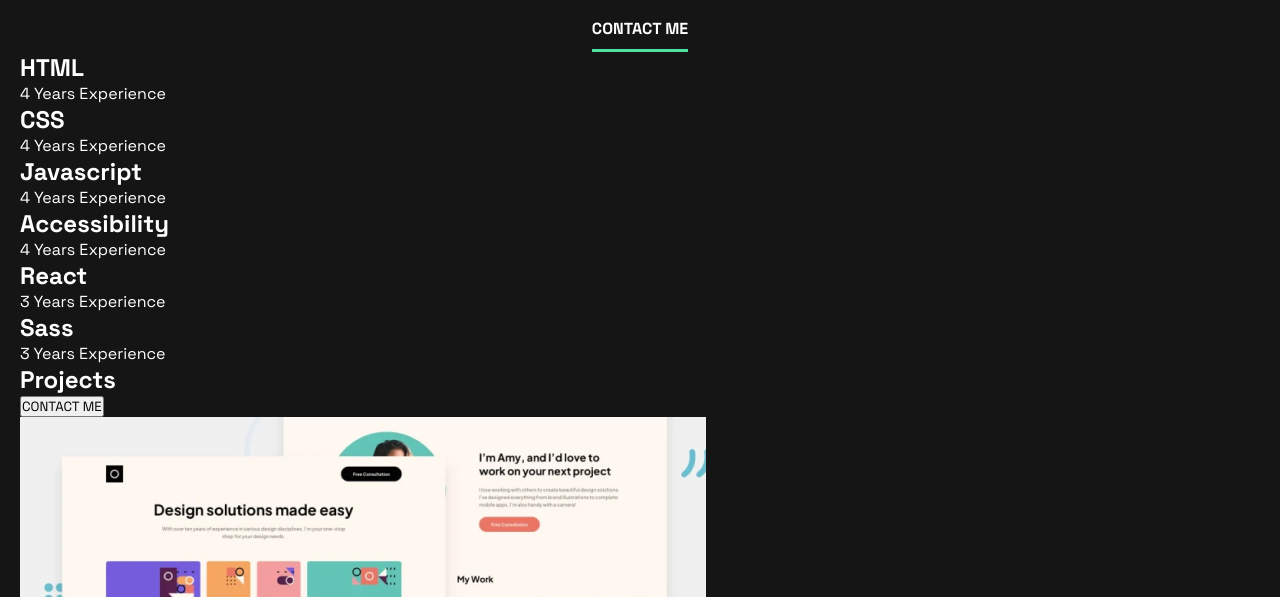
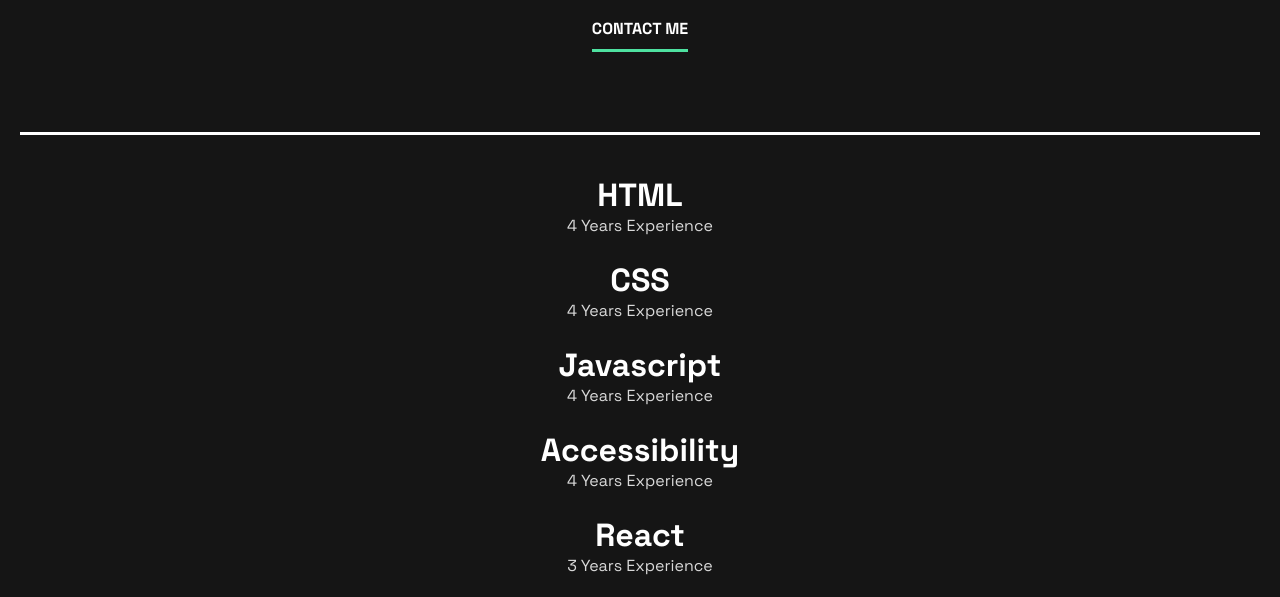
Before and after one commit to EstebanTimoteo/portafolio, a website built with Vite: page index.html in a window 1280 px wide. Shown: the part 166-763 px from the top of the page. Built offline with nearby package versions, Linux system fonts and the light colour scheme.

Commit message:
termino de segunda seccion estilos

```diff
--- a/index.html
+++ b/index.html
@@ -70,7 +70,7 @@
         <p>3 Years Experience</p>
       </section>
 
-      <section>
+      <section class="tercera_seccion">
         <div class="titulo">
           <h2>Projects</h2>
           <button>CONTACT ME</button>
--- a/src/sass/pages/_home.scss
+++ b/src/sass/pages/_home.scss
@@ -55,4 +55,23 @@
       }
     }
   }
+
+  section.segunda_seccion {
+    margin-top: 80px;
+    padding-top: 40px;
+    padding-bottom: 16px;
+    border-top: 3px solid white;
+    border-bottom: 3px solid white;
+    text-align: center;
+
+    h2 {
+      font-size: 32px;
+      font-weight: bold;
+    }
+    p {
+      font-size: 16px;
+      color: $gris-claro;
+      margin-bottom: 24px;
+    }
+  }
 }
```
